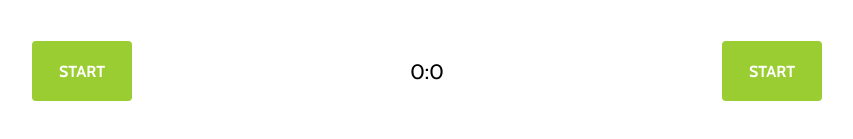
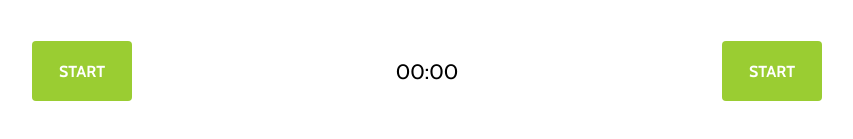
Before and after one commit to Quarzizus/QuarzizusMemory, a React (Vite) app: page / in a window 1280 px wide. Shown: the part 509-648 px from the top of the page, without its empty margins (213-1066 px from the left). Built offline with nearby package versions, Linux system fonts and the light colour scheme.

Commit message:
:technologist: to improve the DX

```diff
--- a/src/components/Counter/index.tsx
+++ b/src/components/Counter/index.tsx
@@ -11,7 +11,8 @@ const Counter = () => {
   return (
     <section className="Counter">
       <p>
-        {minutes}:{seconds}
+        {minutes.toString().padStart(2, "0")}:
+        {seconds.toString().padStart(2, "0")}
       </p>
     </section>
   );
--- a/src/hooks/Selects/useSelectsSetup.ts
+++ b/src/hooks/Selects/useSelectsSetup.ts
@@ -48,7 +48,7 @@ const useSelectsSetup = ({ boxRef, id }: Props) => {
       boxRef.current?.classList.replace("Selected", "Matched");
       dispatch({ type: "RESET_CURRENT_SELECTEDS" });
     }
-    // finish game
+    // level up
     if (selecteds.length === numberOfBoxes) {
       setTimeout(() => {
         boxRef.current?.classList.remove("Matched");
```
